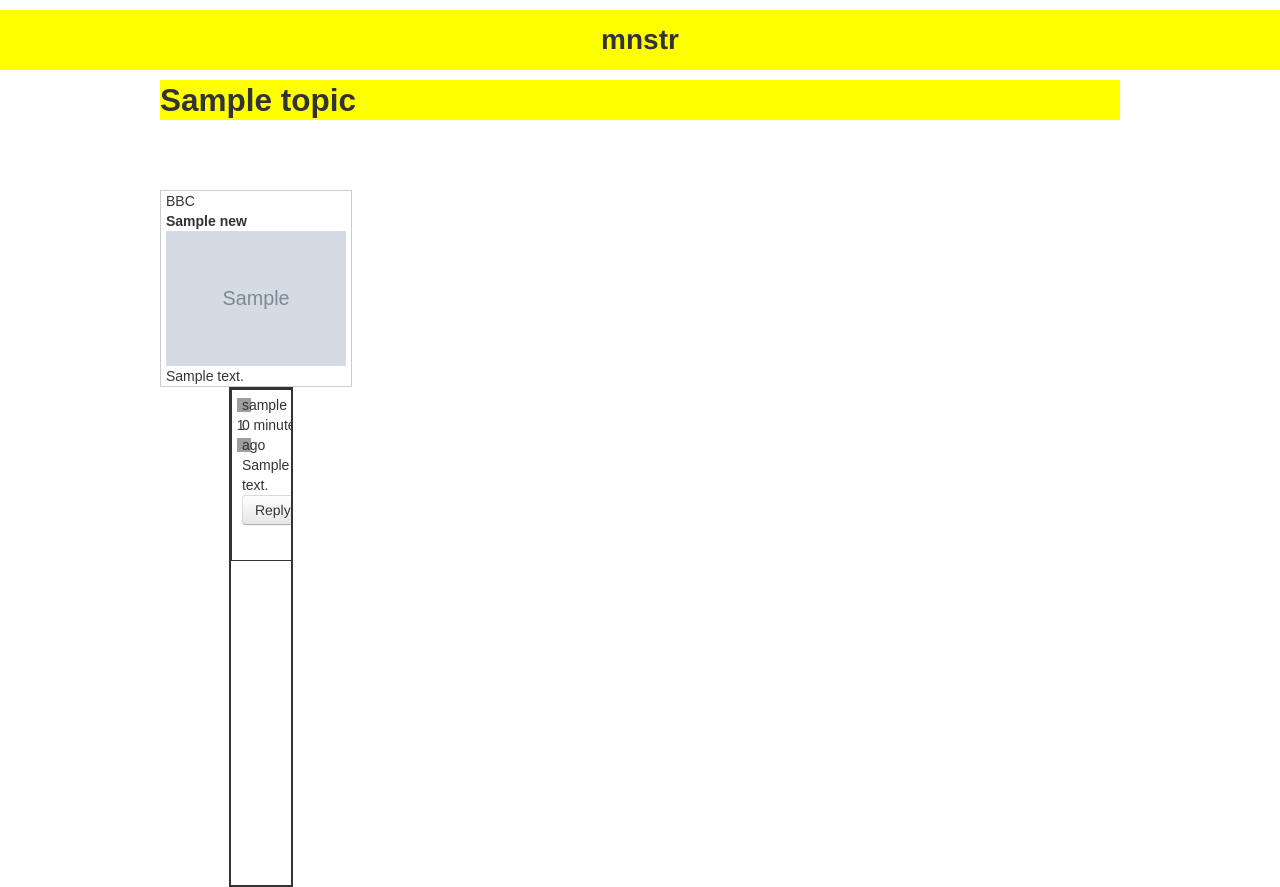
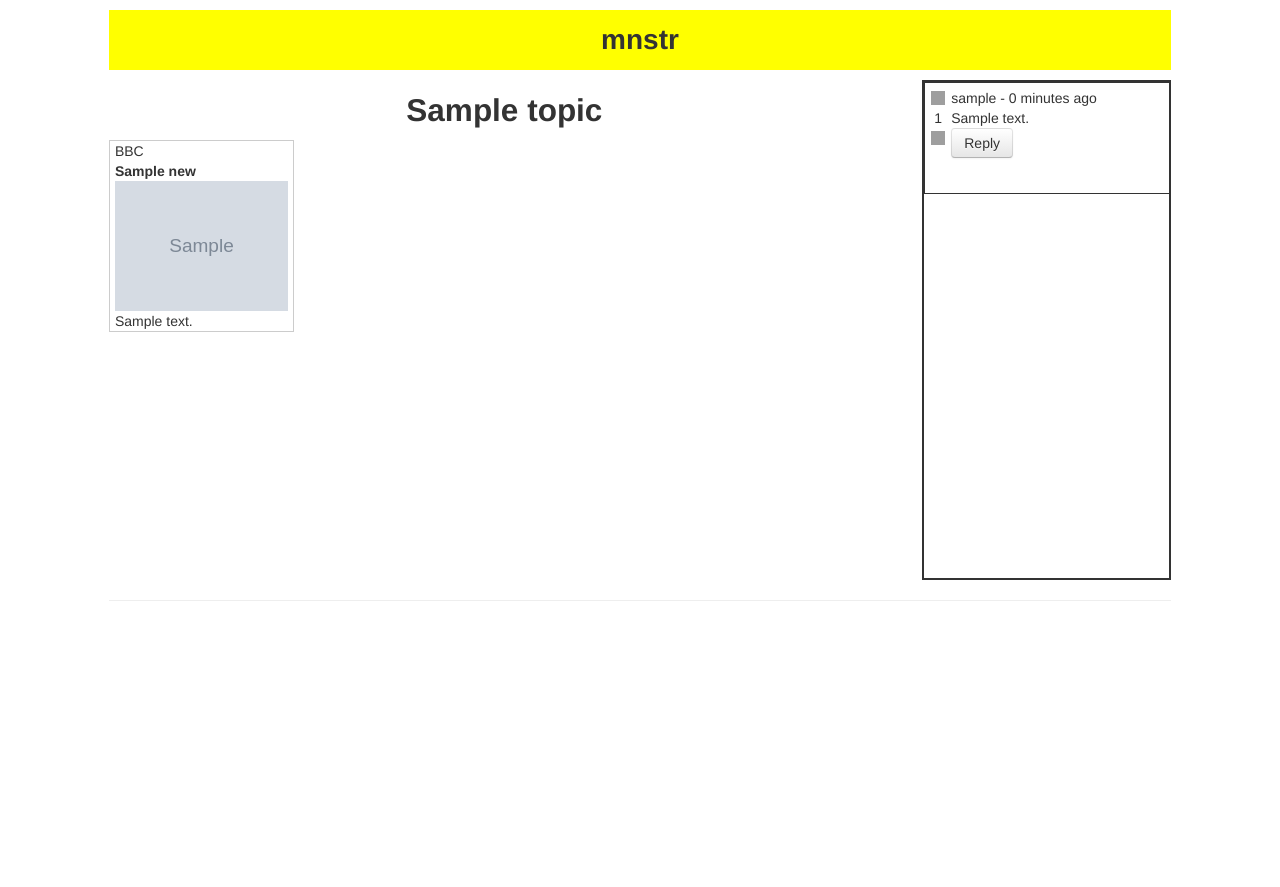
Before and after one commit to axsaucedo/monsternews, a Django app: page / in a window 1280 px wide. After the commit the page ends 601 px from the top, so only its background shows below. Run offline with Django 3.2, Linux system fonts and the light colour scheme; tables that the repository leaves empty hold one stand-in row (values such as "Sample post"); grey boxes marked "Sample" are stand-in pictures; parts of the project's set-up code (start-up, migrations or seed data) failed here and were passed over; grey boxes are pictures that could not be loaded.

Commit message:
some css changes

```diff
--- a/mnstr/static/css/main.css
+++ b/mnstr/static/css/main.css
@@ -1,9 +1,4 @@
-body
-{
-    margin:0px;
-    padding:0px;
-    width:100%;
-}
+
 
 h1.page-title
 {
@@ -15,13 +10,7 @@ h1.page-title
 
 .topic-title
 {
-    background-color:yellow;
-}
-
-.topics
-{
-    text-align:center;
-
+	text-align:center;
 }
 
 .topic
@@ -29,7 +18,7 @@ h1.page-title
     font-family:arial, sans-serif;
     margin:auto;
     text-align:left;
-    width:960px;
+
 }
 
 .story-comments
@@ -37,7 +26,7 @@ h1.page-title
     border:1px solid #ccc;
     float:right;
     margin-left:10px;
-    width:210px;
+
 }
 
 .story-comments-title
@@ -46,7 +35,6 @@ h1.page-title
     text-align:center;
 
 }
-
 
 .story-comments .comment
 {
@@ -65,16 +53,14 @@ h1.page-title
 
 .sources
 {
-    float:left;
+
 }
 
 .source
 {
     border:1px solid #ccc;
-    float:left;
-    margin-right:10px;
     padding:0px 5px 0px 5px;
-    width:180px;
+
 }
 
 .source .heading
--- a/mnstr/templates/main.html
+++ b/mnstr/templates/main.html
@@ -10,48 +10,35 @@
 		<script src="/static/js/comments.js"></script>
 	</head>
 <body>
+	<div class="row-fluid">
+		<div class="span1">&nbsp</div>
+		<div class="span10">
 			<h1 class="page-title">mnstr</h1>
-
-<div class="topics">
-
 			{% for topic in topics %}
-        <div class="topic">
-            <h2 class="topic-title">{{ topic.topic.name }}</h2>
-            <div class="clear"></div>
-            <br> <br /><br />
-
-            <div class="sources">
-
+				<div class="row-fluid">
+					<div class="span9">
+						<div class="row-fluid topic-title">
+							<h2>{{ topic.topic.name }}</h2>
+						</div>
+						<div class="row-fluid">
 							{% for news in topic.news %}
-
-                    <div class="source">
+			                    <div class="span3 source">
 			                        <div class="source-logo">{{ news.source }}</div>
 			                        <div class="heading">{{ news.name }}</div>
 			                        <a href="{{ news.link }}"><img src="{{ news.image_link }}" /></a>
 			                        <div class="description">{{ news.description }}</div>
 			                    </div>
-
 		                	{% endfor %}
-
-
-
-                <div class="row-fluid">
-                    <div class="span4">&nbsp</div>
-					<div data-topic_id="{{ topic.topic.id }}" data-load_comments_url="/load_comments/" class="span4 topic_comments" style="border: 2px solid; height: 500px; overflow-y: scroll; overflow-x: hidden;" data-topic-id="{{ topic.id }}">
+						</div>
+					</div>
+					<div data-topic_id="{{ topic.topic.id }}" data-load_comments_url="/load_comments/" class="span3 topic_comments" style="border: 2px solid; height: 500px; overflow-y: scroll; overflow-x: hidden;">
 						{% include "layouts/comments.html" with comments=topic.comments %}
 					</div>
-                    <div class="span4">&nbsp</div>
 				</div>
-        </div>
+				<hr>
 			{% endfor %}
 		</div>
-
-
-
-
-
-
-
-
+		<div class="span1">&nbsp</div>
+	</div>
 </body>
 </html>
```
Lines whose indentation alone changed are shown as unchanged.
